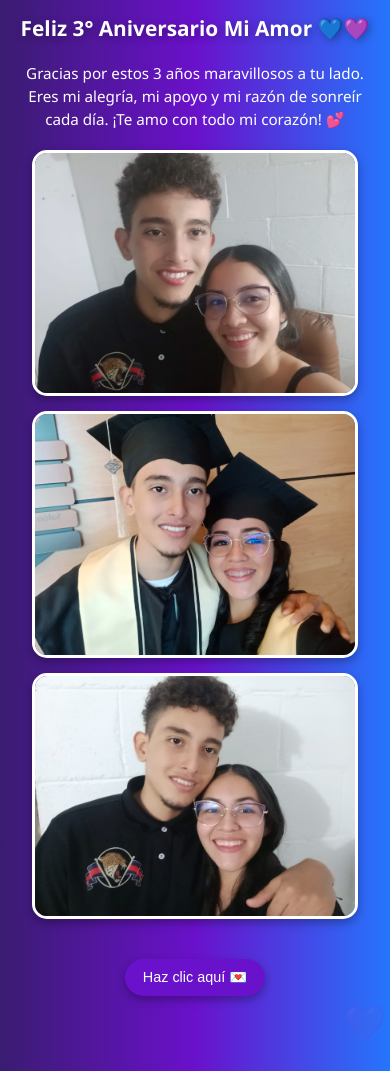
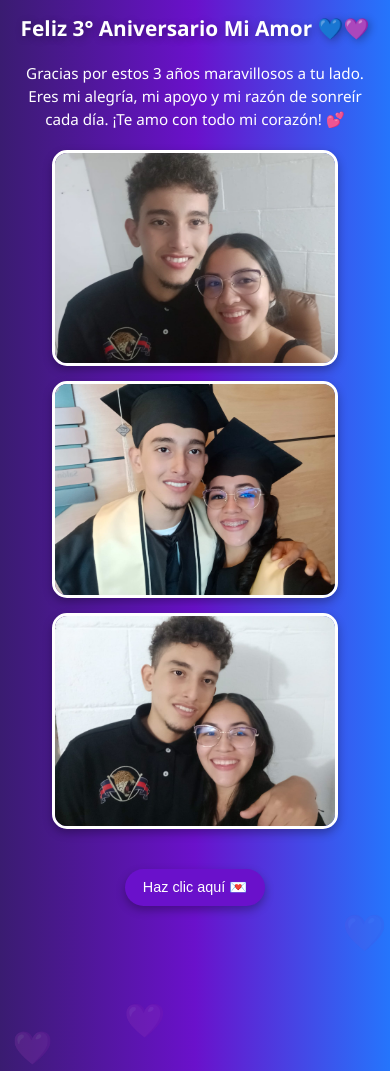
Before and after one commit to MiguelVanegas3146109/Aniversario---3a-os, a plain HTML site: page index.html in a window 390 px wide. Shown: the top 1071 px of the page. Drawn offline with Linux system fonts and the light colour scheme.

Commit message:
Cambios nuevos

```diff
--- a/style.css
+++ b/style.css
@@ -255,3 +255,16 @@ button:hover {
     max-width: 280px;
   }
 }
+
+@media (max-width: 480px) {
+  .imagenes {
+    flex-direction: column; /* 🔥 ahora van en columna */
+    align-items: center;    /* 🔥 centradas */
+  }
+
+  .imagenes img {
+    width: 90%;   /* ocupan casi todo el ancho */
+    max-width: 280px;
+    height: auto;
+  }
+}
```
